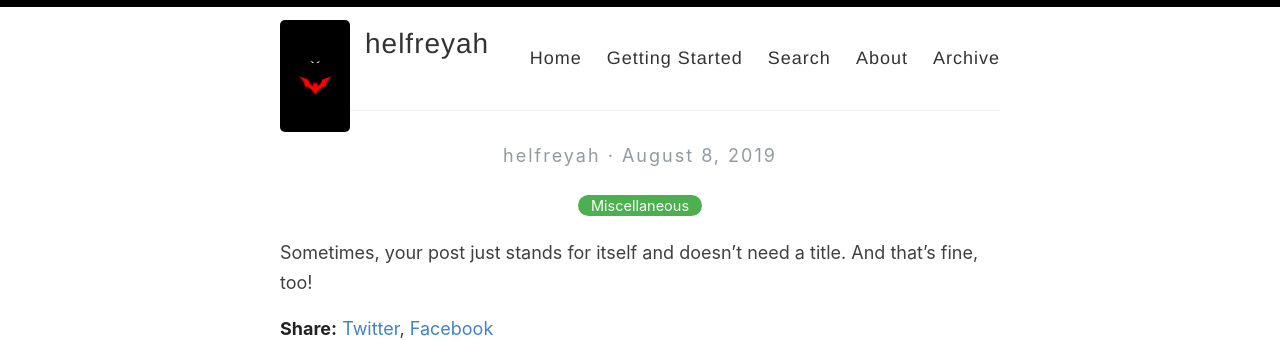
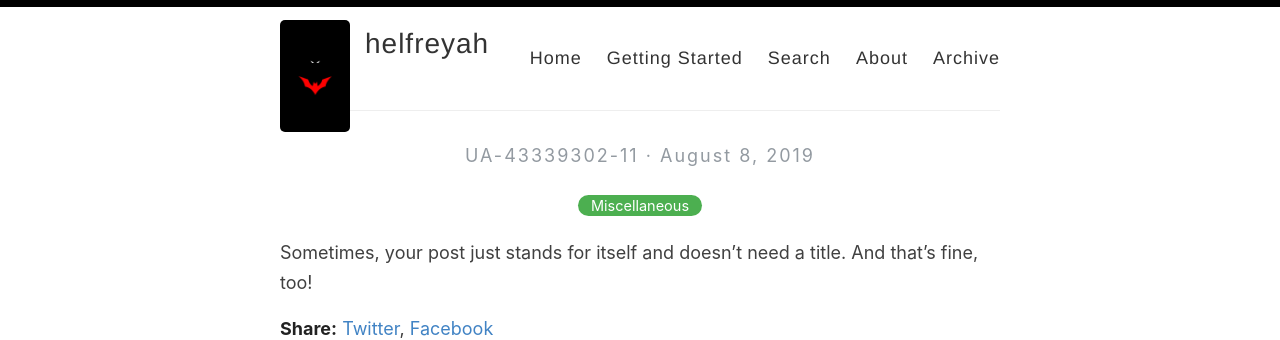
Before and after one commit to helfreyah/helfreyah, a Jekyll site: the page built from _posts/2019-08-08-no-title-posts.md, in a window 1280 px wide. Shown: the top 340 px of the page. Built offline with Jekyll 4.4.1, drawn with Linux system fonts in a browser that asks for light colours.

Commit message:
Update _config.yml

```diff
--- a/_config.yml
+++ b/_config.yml
@@ -6,7 +6,7 @@
 name: helfreyah
 
 # Name of the author
-author: helfreyah
+author: UA-43339302-11
 
 # Short bio or description (displayed in the header)
 description:
```
